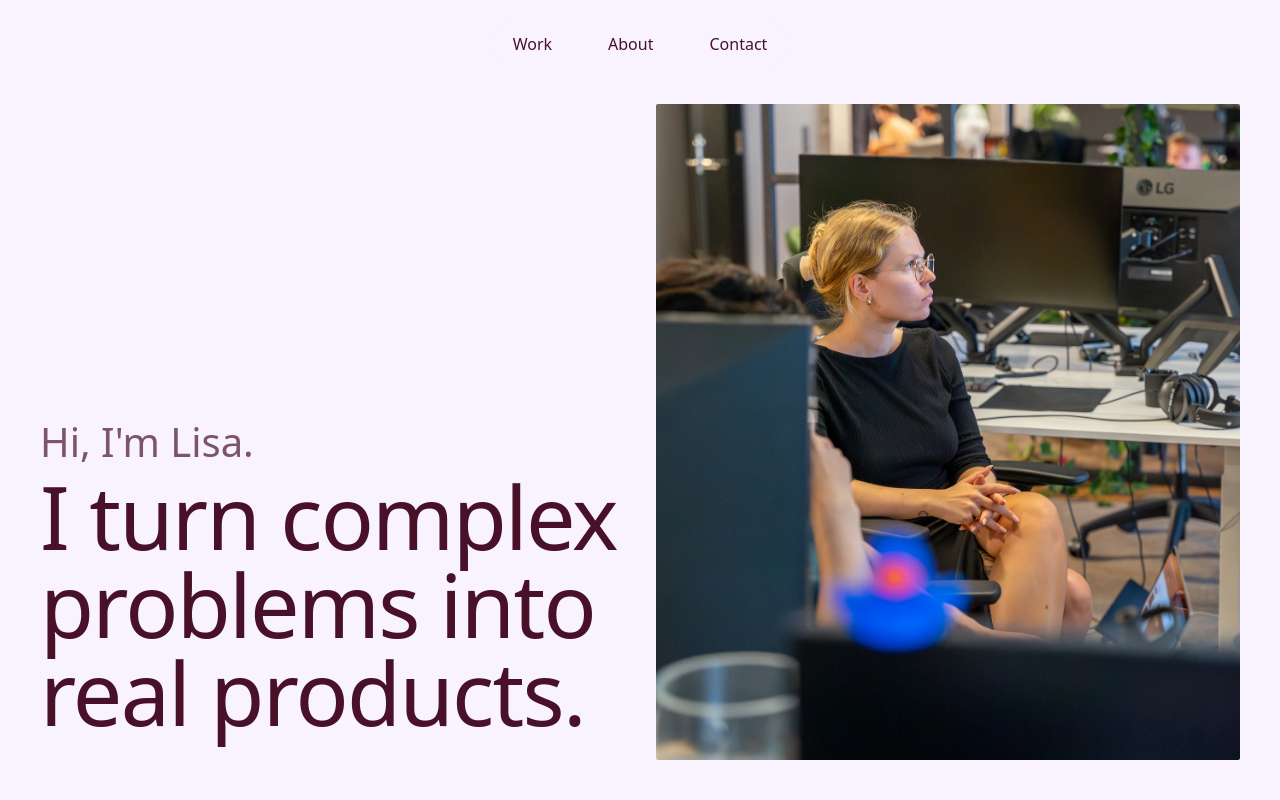
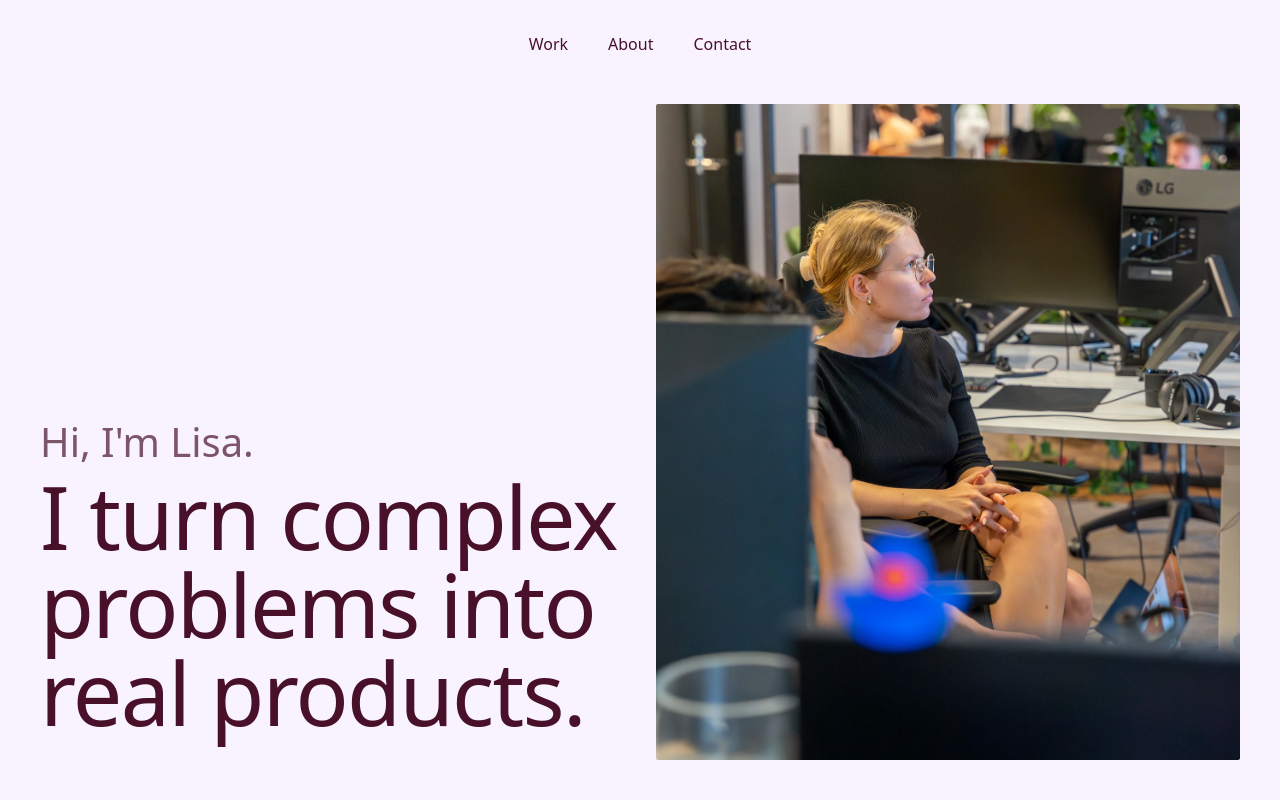
Before and after one commit to lica-ux/portfolio, a React (Vite) app: page / in a window 1280 px wide. Shown: the top 800 px of the page. Built offline with nearby package versions, Linux system fonts and the light colour scheme.

Commit message:
chore: auto-save 2026-04-28 18:19

```diff
--- a/src/components/Nav.tsx
+++ b/src/components/Nav.tsx
@@ -8,7 +8,7 @@ export default function Nav() {
   return (
     <nav className="fixed top-0 left-0 right-0 z-50 flex justify-center px-4 md:px-10 py-4">
       <div
-        className="flex items-center gap-14 px-6 py-4 rounded-full backdrop-blur-[12px]"
+        className="flex items-center gap-10 px-6 py-4 rounded-full backdrop-blur-[12px]"
         style={{
           backgroundColor: 'var(--color-nav-pill-bg)',
           fontFamily: 'var(--font-display)',
```
